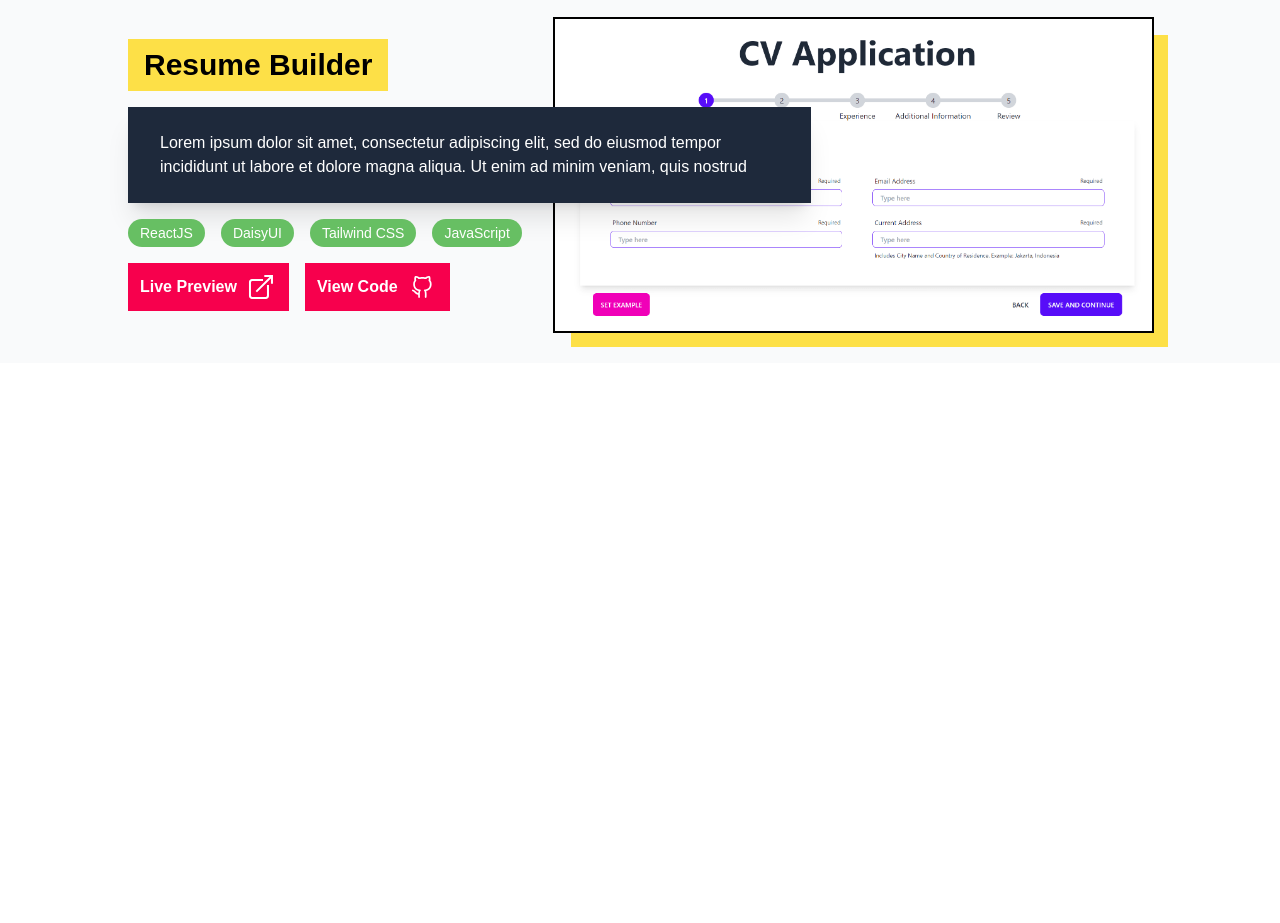
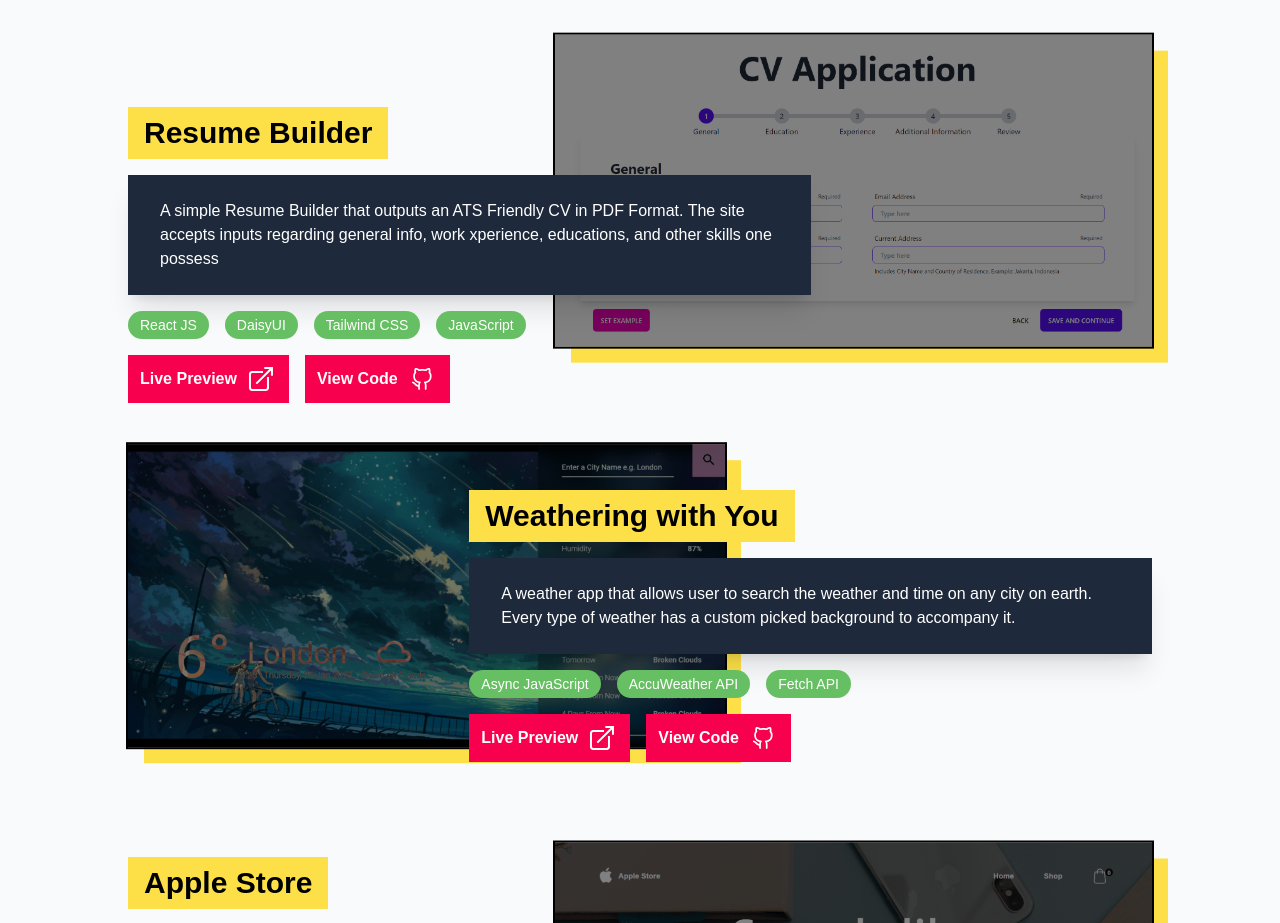
Before and after one commit to arsymedes/arsymedes.github.io, a React (Create React App) app: page / in a window 1280 px wide. Shown: the part 989-1912 px from the top of the page. Before the commit the page ends 1352 px from the top, so only its background shows below. Built offline with nearby package versions, Linux system fonts and the light colour scheme.

Commit message:
Added parallax effect to projects

```diff
--- a/src/App.css
+++ b/src/App.css
@@ -7,7 +7,7 @@
 body {
   font-family: "chivo", sans-serif;
   overflow-x: hidden;
-  scrollbar-color: black white;
+  scrollbar-color: black rgb(249, 250, 251);
 }
 
 body::-webkit-scrollbar {
@@ -19,7 +19,7 @@ body::-webkit-scrollbar-thumb {
 }
 
 body::-webkit-scrollbar-track {
-  background-color: white;
+  background-color: rgb(249, 250, 251);
 }
 
 ::-moz-selection { /* Code for Firefox */
--- a/src/App.js
+++ b/src/App.js
@@ -13,10 +13,10 @@ function App() {
     <>
       <Nav isNavOpen={isNavOpen} />
       <Header isNavOpen={isNavOpen} setNavOpen={setNavOpen} />
-      <main className="bg-gray-50 px-[10vw] md:px-12 lg:px-32">
+      <main className="bg-gray-50 px-[10vw] md:px-12 lg:px-32 flex flex-col gap-20">
         <Hero />
         <Projects />
-        {/* <About /> */}
+        <About />
       </main>
     </>
   );
--- a/src/components/About.js
+++ b/src/components/About.js
@@ -3,7 +3,7 @@ import pp from "../img/pp.jpg"
 
 function About() {
   return(
-    <section className="px-12 md:px-32 pb-8">
+    <section className="pb-20">
       <h2 className="text-8xl font-semibold pb-12 text-gray-700 tiktok-text">About</h2>
       <div className="grid place-items-center md:block">
         <div className="w-60 md:min-w-[15rem] h-60 md:h-96 box-border shadow-[12px_12px_0px_0px_#24ece7,-12px_-12px_0px_0px_#f7004d] md:float-left mr-14 overflow-hidden">
--- a/src/components/projects/Link.js
+++ b/src/components/projects/Link.js
@@ -17,102 +17,12 @@ function Link() {
         fill="none"
       />
 
-      <g id="Icons1" serifId="Icons">
-        <g id="Strike"></g>
-
-        <g id="H1"></g>
-
-        <g id="H2"></g>
-
-        <g id="H3"></g>
-
-        <g id="list-ul"></g>
-
-        <g id="hamburger-1"></g>
-
-        <g id="hamburger-2"></g>
-
-        <g id="list-ol"></g>
-
-        <g id="list-task"></g>
-
-        <g id="trash"></g>
-
-        <g id="vertical-menu"></g>
-
-        <g id="horizontal-menu"></g>
-
-        <g id="sidebar-2"></g>
-
-        <g id="Pen"></g>
-
-        <g id="Pen1" serifId="Pen"></g>
-
-        <g id="clock"></g>
-
+      <g id="Icons1">
         <g id="external-link">
           <path d="M36.026,20.058l-21.092,0c-1.65,0 -2.989,1.339 -2.989,2.989l0,25.964c0,1.65 1.339,2.989 2.989,2.989l26.024,0c1.65,0 2.989,-1.339 2.989,-2.989l0,-20.953l3.999,0l0,21.948c0,3.308 -2.686,5.994 -5.995,5.995l-28.01,0c-3.309,0 -5.995,-2.687 -5.995,-5.995l0,-27.954c0,-3.309 2.686,-5.995 5.995,-5.995l22.085,0l0,4.001Z" />
 
           <path d="M55.925,25.32l-4.005,0l0,-10.481l-27.894,27.893l-2.832,-2.832l27.895,-27.895l-10.484,0l0,-4.005l17.318,0l0.002,0.001l0,17.319Z" />
         </g>
-
-        <g id="hr"></g>
-
-        <g id="info"></g>
-
-        <g id="warning"></g>
-
-        <g id="plus-circle"></g>
-
-        <g id="minus-circle"></g>
-
-        <g id="vue"></g>
-
-        <g id="cog"></g>
-
-        <g id="logo"></g>
-
-        <g id="radio-check"></g>
-
-        <g id="eye-slash"></g>
-
-        <g id="eye"></g>
-
-        <g id="toggle-off"></g>
-
-        <g id="shredder"></g>
-
-        <g id="spinner--loading--dots-" serifId="spinner [loading, dots]"></g>
-
-        <g id="react"></g>
-
-        <g id="check-selected"></g>
-
-        <g id="turn-off"></g>
-
-        <g id="code-block"></g>
-
-        <g id="user"></g>
-
-        <g id="coffee-bean"></g>
-
-        <g id="coffee-beans">
-          <g id="coffee-bean1" serifId="coffee-bean"></g>
-        </g>
-
-        <g id="coffee-bean-filled"></g>
-
-        <g id="coffee-beans-filled">
-          <g id="coffee-bean2" serifId="coffee-bean"></g>
-        </g>
-
-        <g id="clipboard"></g>
-
-        <g id="clipboard-paste"></g>
-
-        <g id="clipboard-copy"></g>
-
-        <g id="Layer1"></g>
       </g>
     </svg>
   );
--- /dev/null
+++ b/src/components/projects/Project.js
@@ -0,0 +1,72 @@
+import React, {useRef} from "react";
+import Github from "./Github";
+import Link from "./Link";
+import { motion, useScroll, useTransform } from "framer-motion";
+
+function Project({ img, title, codeLink, appLink, children, techs, right=false }) {
+  techs = techs || []
+  const posText = right ? "md:col-start-5 col-end-[-1]" : "md:col-end-9"
+  const posImg = right ? "md:col-end-8" : "md:col-start-6"
+
+  let ref = useRef(null)
+  let { scrollYProgress } = useScroll({target: ref, offset:["start end", "end start"]})
+  let y = useTransform(scrollYProgress, [0, 1], ["40%", "-60%"])
+  let yShadow = useTransform(scrollYProgress, [0, 1], ["16", "-16"])
+
+  return (
+    <article ref={ref} className="grid grid-cols-12 place-items-center">
+      <div className={`col-start-1 ${posText} col-end-[-1] row-start-1 row-end-[-1] z-10 flex flex-col items-start gap-4 px-8 py-8 md:p-0`}>
+        <h3 className="text-3xl font-semibold bg-yellow-300 px-4 py-2">
+          {title}
+        </h3>
+        <p className="text-md md:bg-slate-800 text-white md:px-8 md:py-6 md:shadow-xl">
+          {children}
+        </p>
+        <ul className="flex gap-4 flex-wrap text-white text-sm">
+          {techs.map((tech) => (
+            <li key={tech} className="bg-green-950 px-3 py-1 rounded-3xl">
+              {tech}
+            </li>
+          ))}
+        </ul>
+        <div className="flex items-center gap-4">
+          <a
+            href={appLink}
+            target="_blank"
+            rel="noreferrer"
+            className="bg-custom-200 hover:bg-red-700 font-semibold flex items-center gap-2 text-white px-3 py-2 hover:shadow-[8px_8px] hover:shadow-custom-100 hover:-translate-x-2 hover:-translate-y-2 transition-all duration-100"
+          >
+            Live Preview
+            <div className="w-8 h-8">
+              <Link />
+            </div>
+          </a>
+          <a
+            href={codeLink}
+            target="_blank"
+            rel="noreferrer"
+            className="bg-custom-200 hover:bg-red-700 font-semibold flex items-center gap-2 text-white px-3 py-2 hover:shadow-[8px_8px] hover:shadow-custom-100 hover:-translate-x-2 hover:-translate-y-2 transition-all duration-100"
+          >
+            View Code
+            <div className="w-8 h-8">
+              <Github />
+            </div>
+          </a>
+        </div>
+      </div>
+      <motion.a
+        href={appLink}
+        className={`col-start-1 ${posImg} col-end-[-1] h-full md:h-auto row-start-1 row-end-[-1] shadow-[16px_16px_0px_0px] shadow-yellow-300 bg-black outline outline-2`}
+        style={{ y }}
+      >
+        <img
+          className="opacity-30 md:opacity-50 hover:md:opacity-100 h-full object-cover transition duration-200"
+          src={img}
+          alt={`${title} Screenshot`}
+        />
+      </motion.a>
+    </article>
+  );
+}
+
+export default Project;
--- a/src/components/projects/Projects.js
+++ b/src/components/projects/Projects.js
@@ -1,68 +1,58 @@
 import React from "react";
-import Github from "./Github";
-import Link from "./Link";
+import Project from "./Project";
 import cv from "../../img/cv.png";
 import shop from "../../img/shop.png";
 import waldo from "../../img/waldo.png";
 import weather from "../../img/weather.png";
+import { motion, useScroll, useTransform } from "framer-motion";
 
 function Projects() {
+  let { scrollYProgress } = useScroll();
+  let y = useTransform(scrollYProgress, [0, 1], ["0%", "50%"]);
+
   return (
     <section className="pb-8 flex flex-col gap-16">
       <h2 className="text-7xl sm:text-8xl font-semibold pb-12 text-gray-900 tiktok-text">
         Projects
       </h2>
-      <article className="grid grid-cols-12 place-items-center">
-        <div className="col-start-1 md:col-end-9 col-end-[-1] row-start-1 row-end-[-1] z-10 flex flex-col items-start gap-4 px-8 py-8 md:p-0">
-          <h3 className="text-3xl font-semibold bg-yellow-300 px-4 py-2">Resume Builder
-          </h3>
-          <p className="text-md md:bg-slate-800 text-white md:px-8 md:py-6 md:shadow-xl">
-            Lorem ipsum dolor sit amet, consectetur adipiscing elit, sed do
-            eiusmod tempor incididunt ut labore et dolore magna aliqua. Ut enim
-            ad minim veniam, quis nostrud{" "}
-          </p>
-          <ul className="flex gap-4 flex-wrap text-white text-sm">
-            <li className="bg-green-950 px-3 py-1 rounded-3xl">ReactJS</li>
-            <li className="bg-green-950 px-3 py-1 rounded-3xl">DaisyUI</li>
-            <li className="bg-green-950 px-3 py-1 rounded-3xl">Tailwind CSS</li>
-            <li className="bg-green-950 px-3 py-1 rounded-3xl">JavaScript</li>
-          </ul>
-          <div className="flex items-center gap-4">
-            <a
-              href="https://arsymedes.github.io/cv-application/"
-              target="_blank"
-              rel="noreferrer"
-              className="bg-custom-200 hover:bg-red-700 font-semibold flex items-center gap-2 text-white px-3 py-2 hover:shadow-[8px_8px] hover:shadow-custom-100 hover:-translate-x-2 hover:-translate-y-2 transition-all duration-100"
-            >
-              Live Preview
-              <div className="w-8 h-8">
-                <Link />
-              </div>
-            </a>
-            <a
-              href="https://github.com/arsymedes/cv-application"
-              target="_blank"
-              rel="noreferrer"
-              className="bg-custom-200 hover:bg-red-700 font-semibold flex items-center gap-2 text-white px-3 py-2 hover:shadow-[8px_8px] hover:shadow-custom-100 hover:-translate-x-2 hover:-translate-y-2 transition-all duration-100"
-            >
-              View Code
-              <div className="w-8 h-8">
-                <Github />
-              </div>
-            </a>
-          </div>
-        </div>
-        <a
-          href="https://arsymedes.github.io/cv-application/"
-          className="md:col-start-6 h-full md:h-auto col-start-1 col-end-[-1] row-start-1 row-end-[-1] shadow-[16px_16px_0px_0px] shadow-yellow-300 bg-red-800 md:bg-transparent outline outline-2"
-        >
-          <img
-            className="opacity-20 md:opacity-100 h-full object-cover"
-            src={cv}
-            alt="Resume Builder Screenshot"
-          />
-        </a>
-      </article>
+      <Project
+        title="Resume Builder"
+        img={cv}
+        techs={["React JS", "DaisyUI", "Tailwind CSS", "JavaScript"]}
+        codeLink="https://github.com/arsymedes/cv-application"
+        appLink="https://arsymedes.github.io/cv-application"
+      >
+        A simple Resume Builder that outputs an ATS Friendly CV in PDF Format. The site accepts inputs regarding general info, work xperience, educations, and other skills one possess
+      </Project>
+      <Project
+        title="Weathering with You"
+        img={weather}
+        techs={["Async JavaScript", "AccuWeather API", "Fetch API"]}
+        codeLink="https://github.com/arsymedes/odin-weather-app"
+        appLink="https://arsymedes.github.io/odin-weather-app"
+        right
+      >
+        A weather app that allows user to search the weather and time on any city on earth. Every type of weather has a custom picked background to accompany it.
+      </Project>
+      <Project
+        title="Apple Store"
+        img={shop}
+        techs={["React JS", "Tailwind CSS", "React Router"]}
+        codeLink="https://github.com/arsymedes/shopping-cart"
+        appLink="https://arsymedes.github.io/shopping-cart"
+      >
+        A Frontend clothing store based on the Apple Store. The site allows user to browse, add, and remove item from the shopping cart.
+      </Project>
+      <Project
+        title="Among Us"
+        img={waldo}
+        techs={["React JS", "Tailwind CSS", "Firebase"]}
+        codeLink="https://github.com/arsymedes/shopping-cart"
+        appLink="https://arsymedes.github.io/shopping-cart"
+        right
+      >
+        A photo tagging game where user needs to find 3 famous characters in a photo containing thousands. There are 3 maps to choose from, with increasing difficulty.
+      </Project>
     </section>
   );
 }
```
